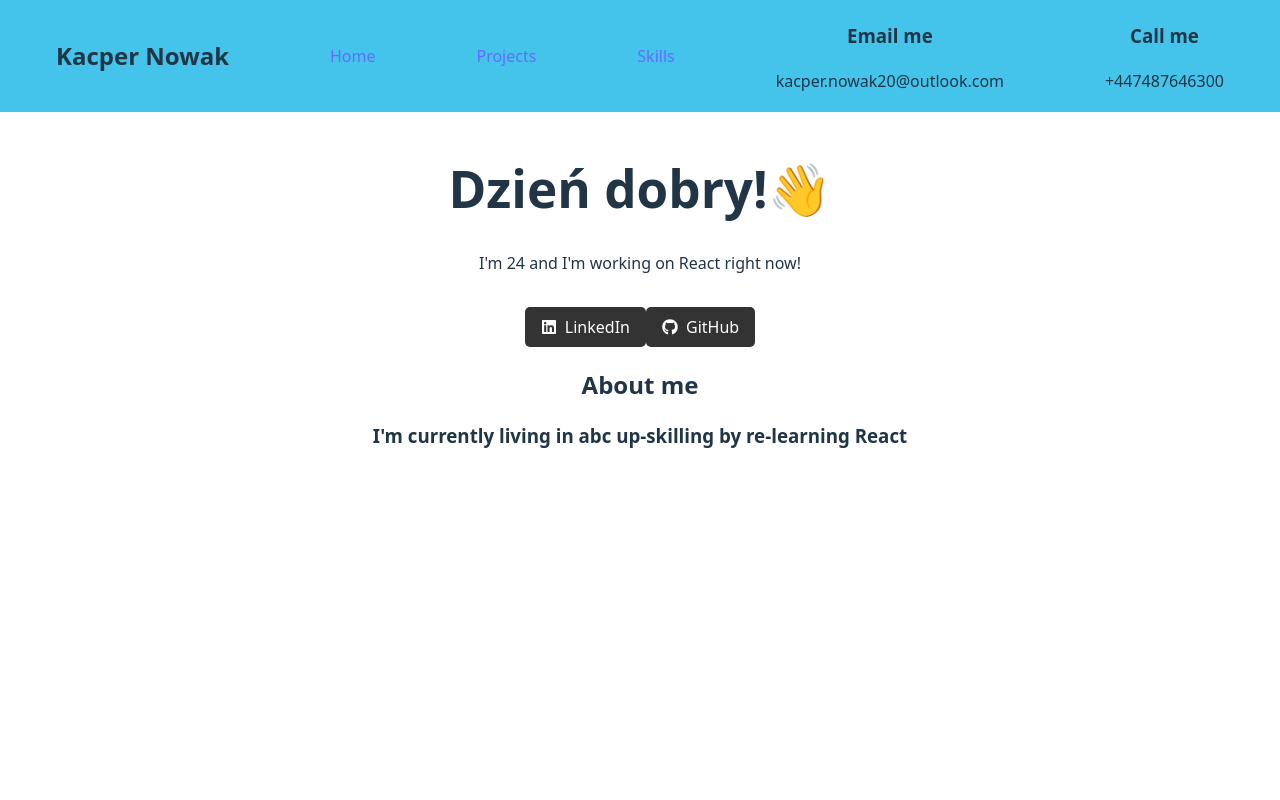
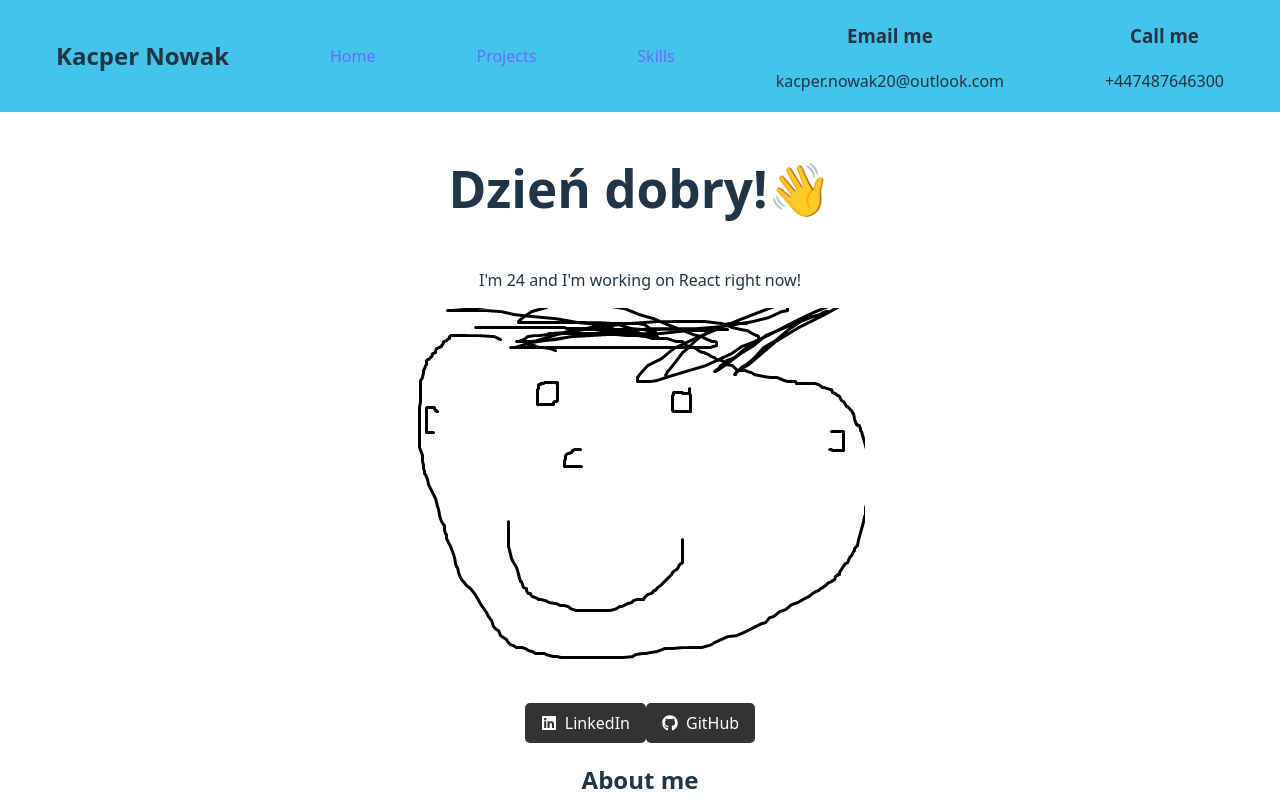
Before and after one commit to KacperProg/React-Portfolio-Site, a React (Vite) app: page / in a window 1280 px wide. Shown: the top 800 px of the page. Built offline with nearby package versions, Linux system fonts and the light colour scheme; the HTML template or start-up script is replaced by a standard one.

Commit message:
Changing layout of 'hero' section

```diff
--- a/src/Pages/Home.jsx
+++ b/src/Pages/Home.jsx
@@ -1,14 +1,22 @@
-import { links } from '../data/links';
-import { FaGithub, FaLinkedin } from 'react-icons/fa';
+import { links } from "../data/links";
+import { FaGithub, FaLinkedin } from "react-icons/fa";
 import "./Home.css";
+import facePic from "../images/facePic.png";
 
 // styling added in elements for now and later moved to CSS. Easier for structuring CSS file later
 
 function Home() {
   return (
-    <div className='main-container'>
-      <h1>Dzień dobry!👋</h1>
-      <p>I'm 24 and I'm working on React right now!</p>
+    <section className="main-container">
+      <section className="hero-section">
+        <div className="hero-left">
+          <h1>Dzień dobry!👋</h1>
+          <p>I'm 24 and I'm working on React right now!</p>
+        </div>
+        <div className="hero-right">
+          <img src={facePic} alt="This is me!" />
+        </div>
+      </section>
       <div className='buttons-container'>
         <a
           href={links.linkedin}
@@ -36,7 +44,7 @@ function Home() {
         <p style={{paddingTop:"500px"}}>Lorem ipsum dolor sit amet consectetur adipisicing elit. Minima aliquid perspiciatis labore, sed ea inventore provident esse sequi voluptatibus mollitia officia, pariatur sit explicabo amet quos, iusto quis dolor. Aliquam?</p>
         {/* Text added to allow scrolling down on page for putting together size changing Navbar feature */}
       </article>
-    </div>
+    </section>
   );
 }
 
```
Also changed, not shown: src/images/facePic.png (added).
